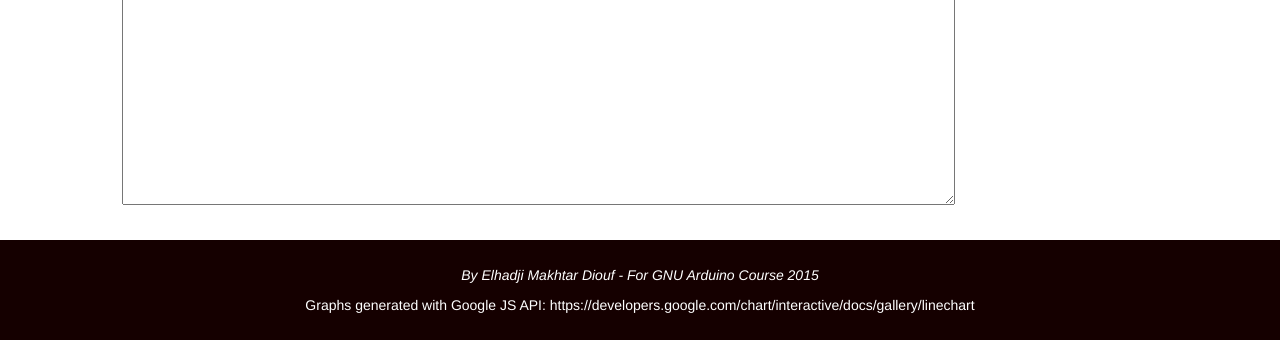
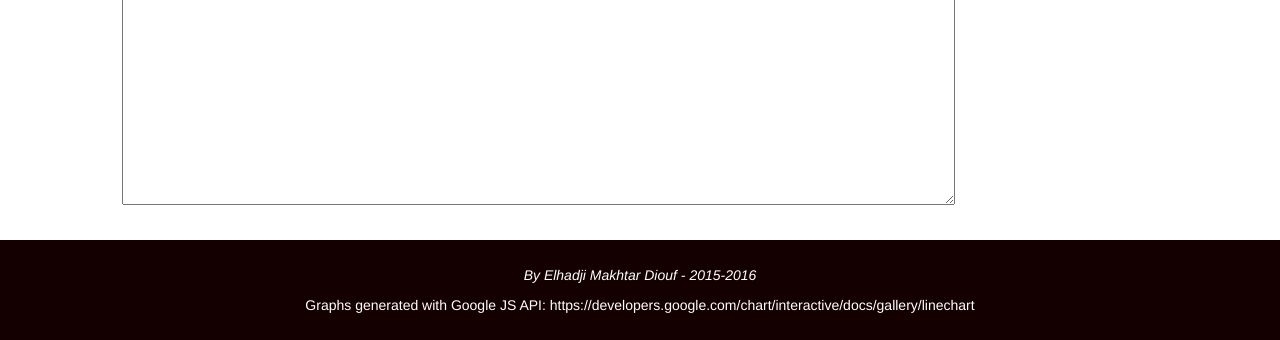
Before and after one commit to makhtardiouf/ardui_webiface, a PHP site: page / in a window 1280 px wide. Shown: the part 648-988 px from the top of the page. Run offline with PHP 8.4, Linux system fonts and the light colour scheme; data that the repository does not hold is empty; some libraries are stand-ins or nearby versions.

Commit message:
Update index.php

```diff
--- a/index.php
+++ b/index.php
@@ -78,7 +78,7 @@
 
             <div class="row footer">
                 <div class="col-md-12">
-                    <p><i>By <a href="mailto:makhtar.diouf@gmail.com">Elhadji Makhtar Diouf - For GNU Arduino Course 2015</a></i></p>
+                    <p><i>By <a href="mailto:makhtar.diouf@gmail.com">Elhadji Makhtar Diouf - 2015-2016</a></i></p>
                     <p> Graphs generated with Google JS API: <a href="https://developers.google.com/chart/interactive/docs/gallery/linechart" target="_blank">
                             https://developers.google.com/chart/interactive/docs/gallery/linechart</a><p>
                 </div>
```
